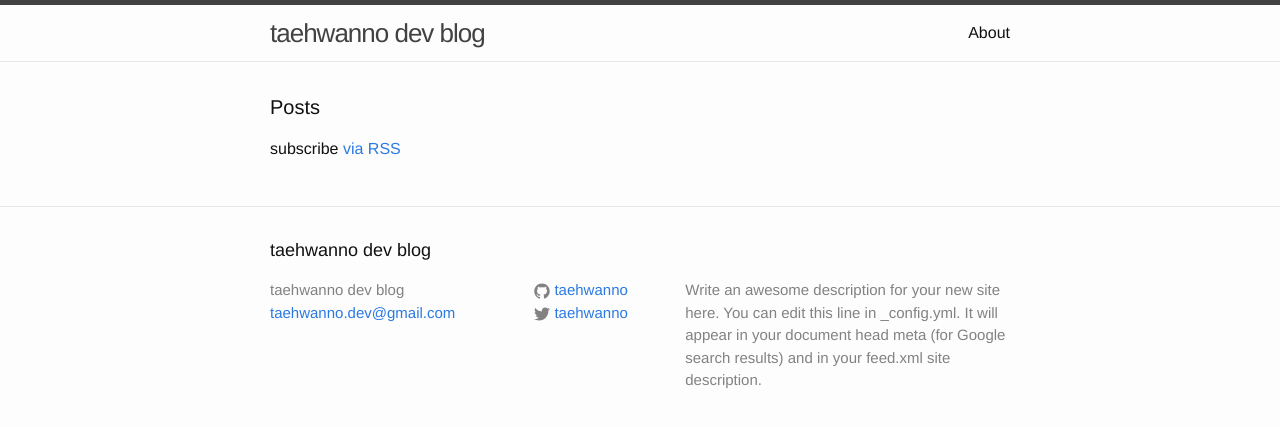
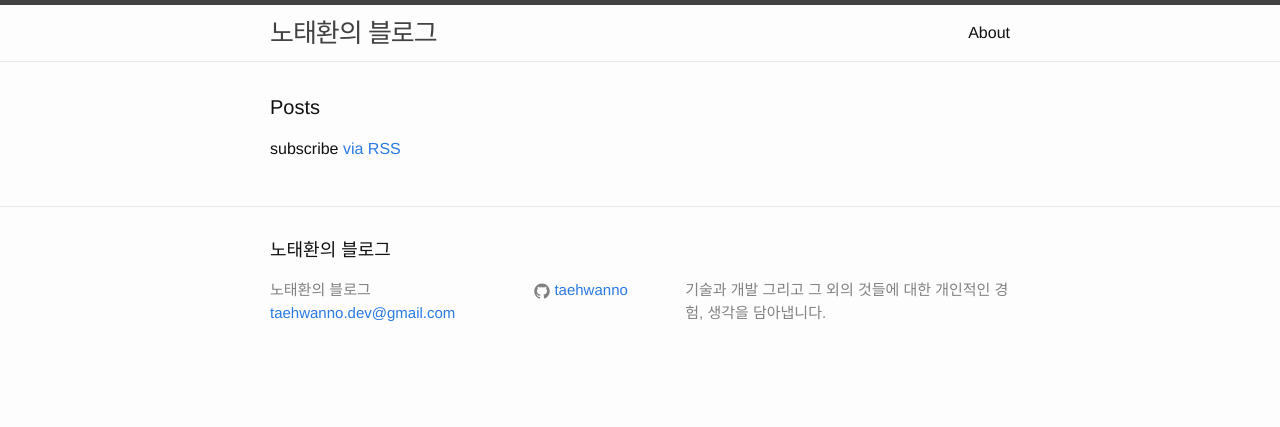
Before and after one commit to taehwanno/taehwanno.github.io, a Jekyll site: the page built from index.html, in a window 1280 px wide. Shown: the top 427 px of the page. Built offline with Jekyll 4.4.1, drawn with Linux system fonts in a browser that asks for light colours.

Commit message:
config 파일 수정

```diff
--- a/_config.yml
+++ b/_config.yml
@@ -6,15 +6,12 @@
 # 'jekyll serve'. If you change this file, please restart the server process.
 
 # Site settings
-title: taehwanno dev blog
+title: 노태환의 블로그
 email: taehwanno.dev@gmail.com
 description: > # this means to ignore newlines until "baseurl:"
-  Write an awesome description for your new site here. You can edit this
-  line in _config.yml. It will appear in your document head meta (for
-  Google search results) and in your feed.xml site description.
+  기술과 개발 그리고 그 외의 것들에 대한 개인적인 경험, 생각을 담아냅니다.
 baseurl: "" # the subpath of your site, e.g. /blog
 url: "http://taehwanno.github.io" # the base hostname & protocol for your site
-twitter_username: taehwanno
 github_username:  taehwanno
 
 # Build settings
```
